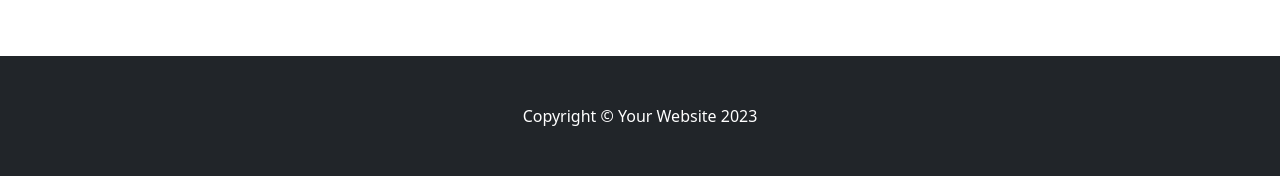
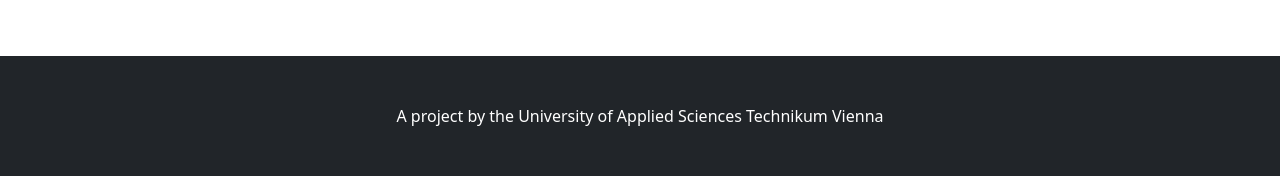
Before and after one commit to eierschaedl/NoiseMonitoring, a Django app: page / in a window 1280 px wide. Shown: the part 1809-1985 px from the top of the page. Run offline with Django 5.2, Linux system fonts and the light colour scheme; some libraries are stand-ins or nearby versions.

Commit message:
quickfix

```diff
--- a/backend/analysis/templates/index.html
+++ b/backend/analysis/templates/index.html
@@ -81,7 +81,7 @@
 
 <!-- Footer-->
 <footer class="py-5 bg-dark">
-    <div class="container px-4"><p class="m-0 text-center text-white">Copyright &copy; Your Website 2023</p></div>
+    <div class="container px-4"><p class="m-0 text-center text-white">A project by the University of Applied Sciences Technikum Vienna</p></div>
 </footer>
 
 <!-- Bootstrap core JS-->
```
